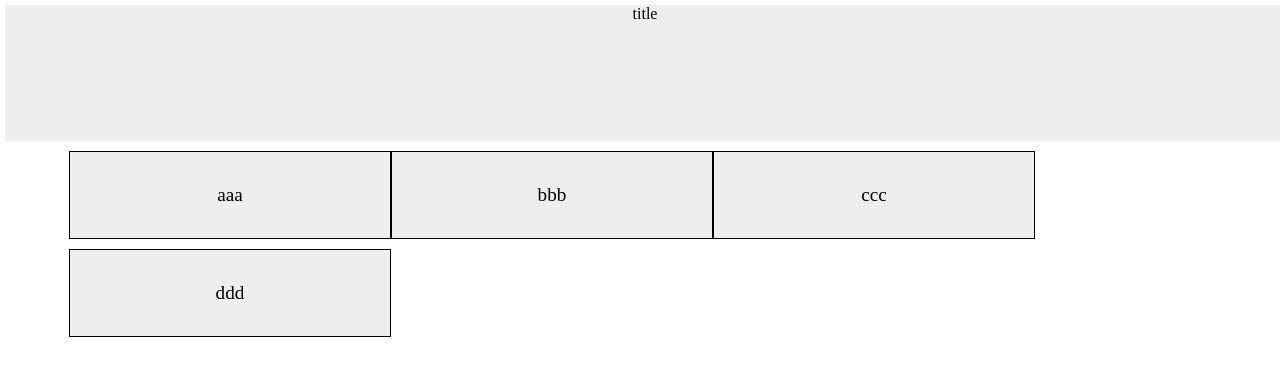
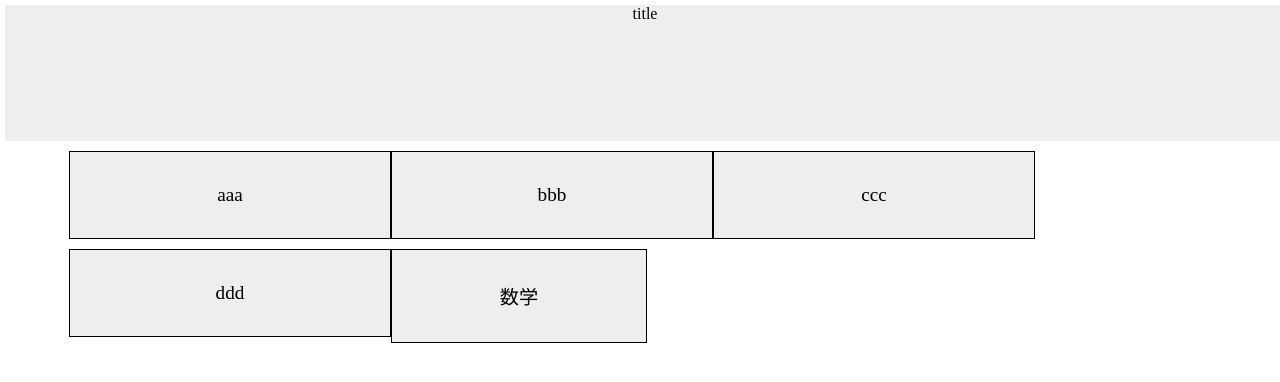
Before and after one commit to Papillon6814/school_front, a Next.js app: page /kits in a window 1280 px wide. Shown: the top 382 px of the page. Built offline with nearby package versions, Linux system fonts and the light colour scheme.

Commit message:
消した

```diff
--- a/pages/kits.js
+++ b/pages/kits.js
@@ -2,6 +2,12 @@ import React from 'react'
 import '../styles/kits.css'
 
 export default class extends React.Component {
+  data = [
+    { text: "aa" },
+    { text: "bb" },
+    { text: "cc" }
+  ]
+
   render() {
     return(
       <div>
@@ -18,8 +24,14 @@ export default class extends React.Component {
 
         <div className="classes">
           <div className="rsrv">
-            <div className="teacher">
+            <div className="subject" onClick='cl("math", 3)'>
+              数学
+            </div>
 
+            <div id="math">
+              {this.data.map((data) => {
+                return <div className="times">{data.text}</div>
+              })}
             </div>
           </div>
         </div>
```
